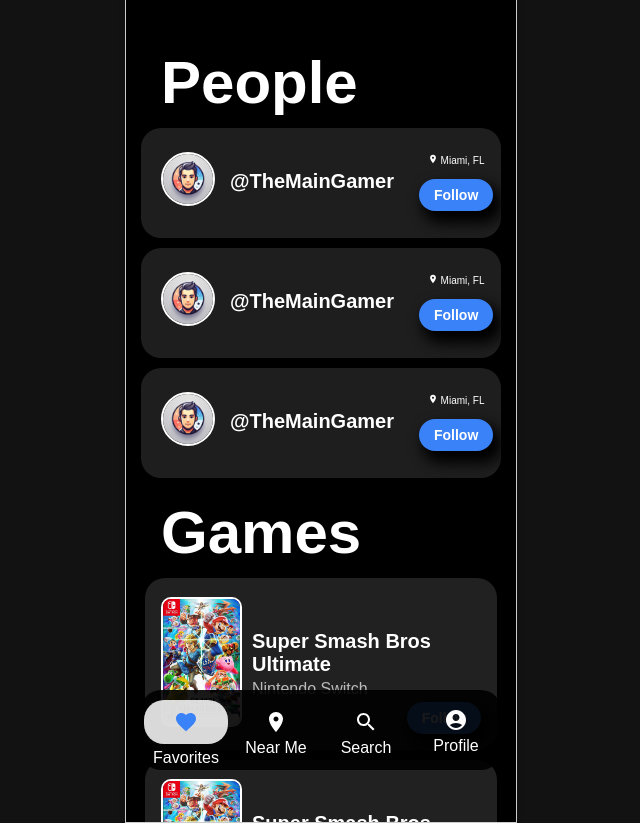
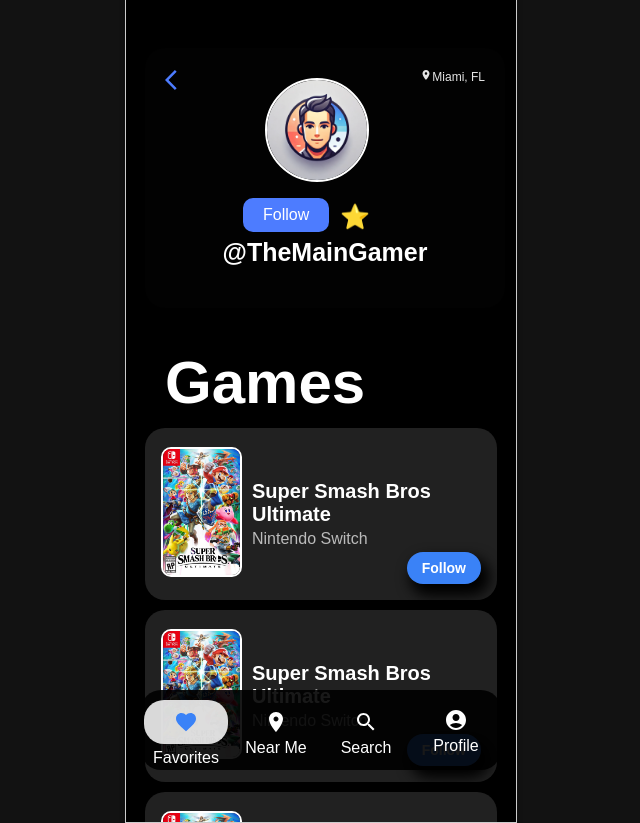
Before and after one commit to levarcpitts/couch-co-op, a React (Create React App) app: page / in a window 1280 px wide. Shown: the whole page, without its empty margins (319-959 px from the left). Built offline with nearby package versions, Linux system fonts and the light colour scheme; a web font is replaced by a local one.

Commit message:
Fix User Profile Header

```diff
--- a/src/App.js
+++ b/src/App.js
@@ -12,10 +12,10 @@
   return (
     <div className="App">
       <div className="app-container">
-        {activePage === 'Favorites' && <Favorites />}
+        {/* {activePage === 'Favorites' && <Favorites />}
         {activePage === 'Near Me' && <NearMe />}
-        {activePage === 'Profile' && <UserPage/>}
-        {/* <GamePage /> */}
+        {activePage === 'Profile' && <UserPage/>} */}
+        <UserPage />
       </div>
       <Footer activePage={activePage} setActivePage={setActivePage} />
     </div>
--- a/src/styles/UserProfileHeader.css
+++ b/src/styles/UserProfileHeader.css
@@ -42,13 +42,16 @@
     height: 100px;
     border-radius: 50%;
     border: 2px solid #ffffff;
+    position: absolute;
+    top: 30px;
+    left: 120px;
 
   }
 
   .username {
     font-size: 25px;
     font-weight: bold;
-    margin-top: 0px;
+    margin-top: 5px;
   }
 
   .action-buttons {
@@ -56,6 +59,9 @@
     justify-content: space-between;
     width: 50%;
     align-items: center;
+    position: absolute;
+    right: 100px;
+    top: 5px;
   }
 
   .follow-button {
```
